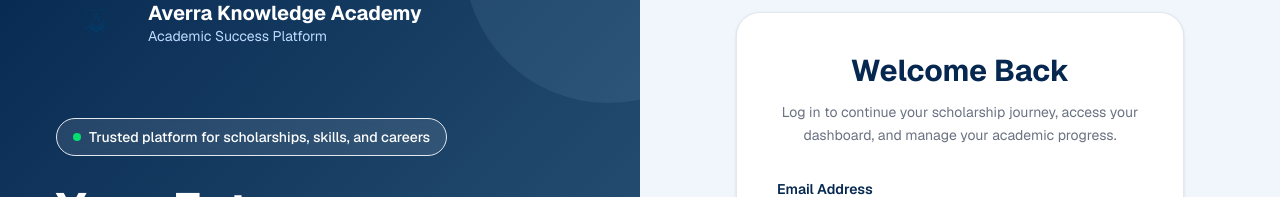
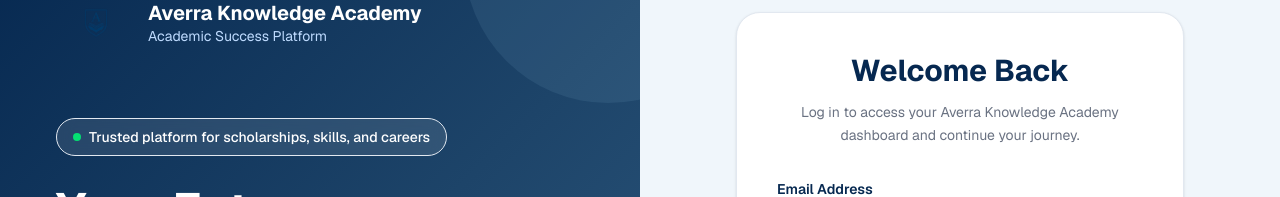
Before and after one commit to thrinxs/averraknowledgeacademy, a Next.js app: page /auth/login in a window 1280 px wide. Shown: the part 154-351 px from the top of the page. Built offline with nearby package versions, Linux system fonts and the light colour scheme; no server answers.

Commit message:
Fix login copy and cleanup

```diff
--- a/app/auth/login/page.tsx
+++ b/app/auth/login/page.tsx
@@ -13,7 +13,7 @@
   return (
     <AuthPageShell
       title="Welcome Back"
-      description="Log in to continue your scholarship journey, access your dashboard, and manage your academic progress."
+      description="Log in to access your Averra Knowledge Academy dashboard and continue your journey."
       footerText="Don't have an account?"
       footerLinkText="Create one"
       footerLinkHref="/auth/signup"
--- a/components/auth/LoginForm.tsx
+++ b/components/auth/LoginForm.tsx
@@ -7,7 +7,7 @@
 import { Eye, EyeOff, Loader2 } from 'lucide-react'
 import { Button } from '@/components/ui/button'
 import { supabase } from '@/lib/supabase'
-import { getDashboardRouteByRole } from '@/utils/auth'
+
 import RedirectOverlay from './RedirectOverlay'
 
 const inputClass = `w-full px-4 py-3 rounded-xl border
```
